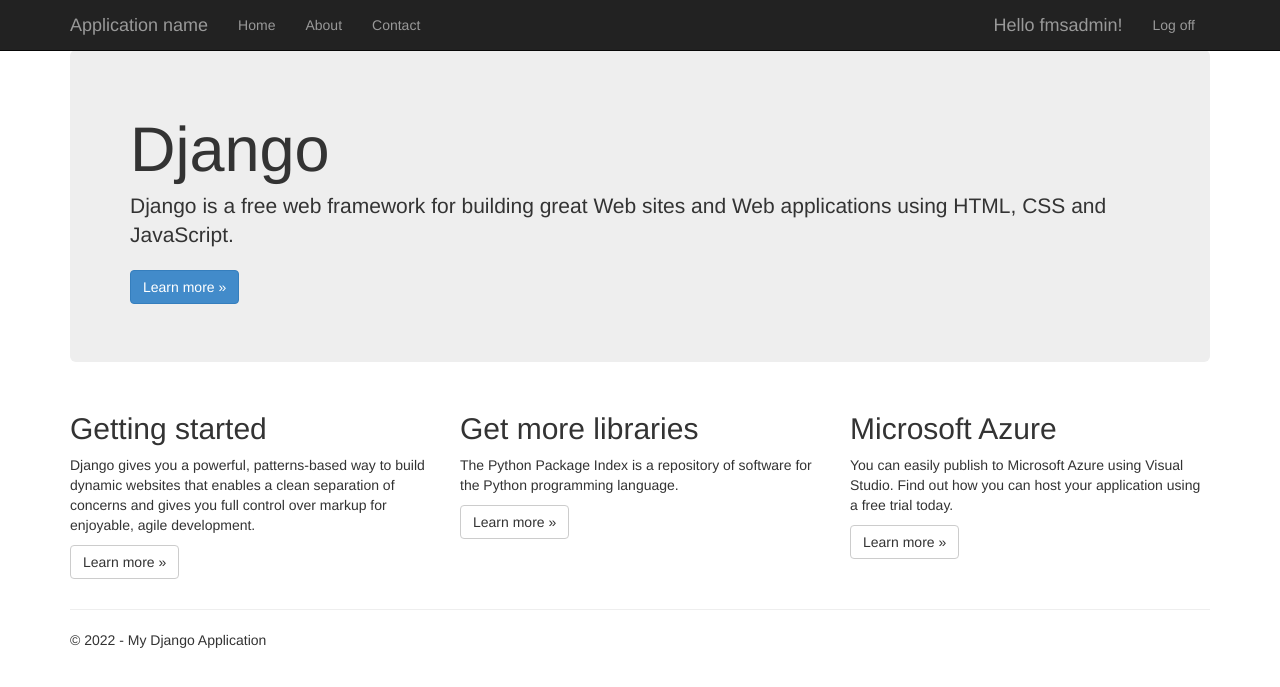
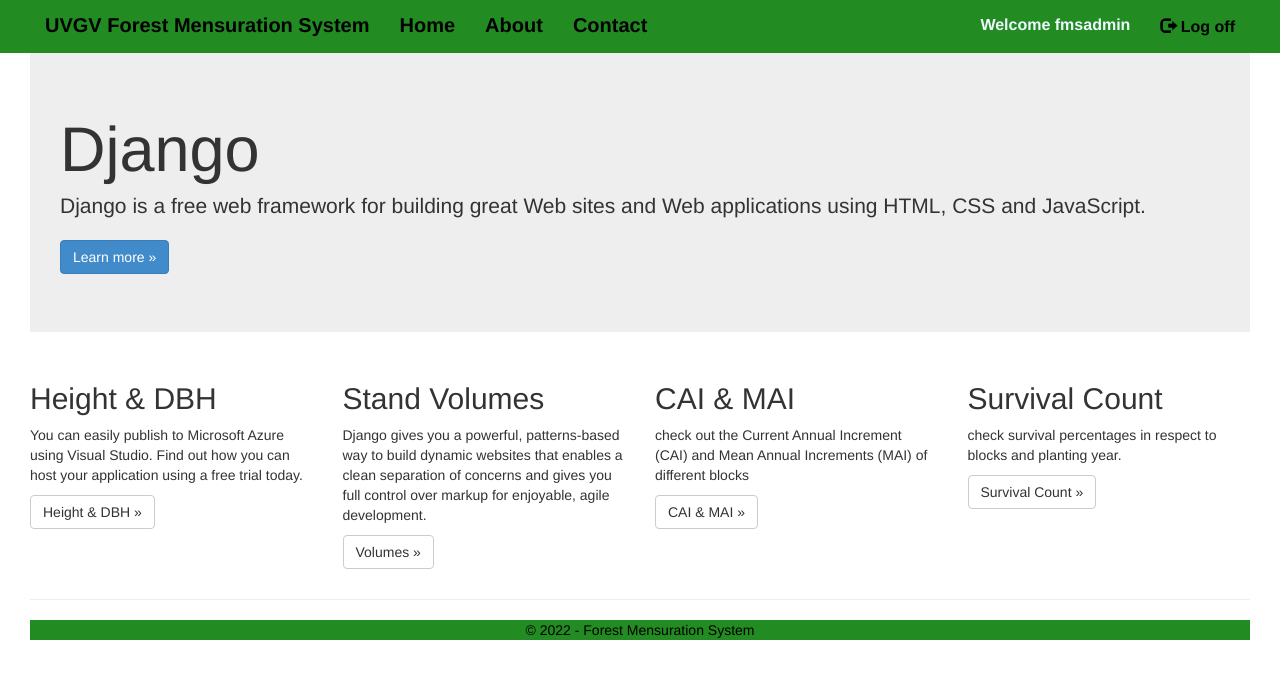
Before and after one commit to codewizk/ForestMensurationSystem, a Django app: page / in a window 1280 px wide. Shown: the top 687 px of the page. Run offline with Django 3.2, Linux system fonts and the light colour scheme; a user stored in the database is signed in; some libraries are stand-ins or nearby versions.

Commit message:
first push

```diff
--- a/ForestMensurationSystem/settings.py
+++ b/ForestMensurationSystem/settings.py
@@ -33,6 +33,10 @@
 INSTALLED_APPS = [
     'app',
     # Add your apps here to enable them
+    #'admin_interface',
+    #'flat_responsive',
+    #'flat',
+    #'colorfield',
     'django.contrib.admin',
     'django.contrib.auth',
     'django.contrib.contenttypes',
@@ -40,7 +44,7 @@
     'django.contrib.messages',
     'django.contrib.staticfiles',
 ]
-
+X_FRAME_OPTIONS='SAMEORIGIN'
 # Middleware framework
 # https://docs.djangoproject.com/en/2.1/topics/http/middleware/
 MIDDLEWARE = [
--- a/ForestMensurationSystem/urls.py
+++ b/ForestMensurationSystem/urls.py
@@ -7,6 +7,9 @@
 from django.contrib import admin
 from django.contrib.auth.views import LoginView, LogoutView
 from app import forms, views
+
+admin.site.site_header = 'Forest Mensuration System'
+admin.site.index_title = 'System Administration'
 
 
 urlpatterns = [
--- /dev/null
+++ b/app/static/app/content/mysite.css
@@ -0,0 +1,38 @@
+.nav-text-color, .nav-text-colors {
+
+    color: black;
+    font-size: 20px;
+    font-weight: bold;
+
+
+}
+
+.nav-text-colors:hover{
+
+    color:white ;
+
+}
+
+
+.log {
+
+    color: aliceblue;
+    font-size: 16px;
+    font-weight: bold;
+
+}
+
+.logoff {
+
+    color: black;
+    font-size: 16px;
+    font-weight: bold;
+
+}
+
+.container-fluid {
+    padding-left: 30px;
+    padding-right: 30px;
+
+
+}
--- a/app/static/app/content/site.css
+++ b/app/static/app/content/site.css
@@ -1,24 +1,26 @@
 body {
     padding-top: 50px;
     padding-bottom: 20px;
+
 }
 
 /* Set padding to keep content from hitting the edges */
 .body-content {
-    padding-left: 15px;
-    padding-right: 15px;
+    padding-left: 30px;
+    padding-right: 30px;
+
 }
 
 /* Set width on the form input elements since they're 100% wide by default */
 input,
 select,
 textarea {
-    max-width: 280px;
+    max-width: 380px;
 }
 
 /* styles for validation helpers */
 .field-validation-error {
-    color: #b94a48;
+    color: #ec0b08;
 }
 
 .field-validation-valid {
@@ -26,7 +28,7 @@
 }
 
 input.input-validation-error {
-    border: 1px solid #b94a48;
+    border: 1px solid #ec0b08;
 }
 
 input[type="checkbox"].input-validation-error {
@@ -34,7 +36,7 @@
 }
 
 .validation-summary-errors {
-    color: #b94a48;
+    color: #ec0b08;
 }
 
 .validation-summary-valid {
--- a/app/templates/app/index.html
+++ b/app/templates/app/index.html
@@ -2,32 +2,40 @@
 
 {% block content %}
 
-<div class="jumbotron">
+<div class="jumbotron jumbotron-fluid">
     <h1>Django</h1>
     <p class="lead">Django is a free web framework for building great Web sites and Web applications using HTML, CSS and JavaScript.</p>
     <p><a href="https://www.djangoproject.com/" class="btn btn-primary btn-large">Learn more &raquo;</a></p>
 </div>
 
 <div class="row">
-    <div class="col-md-4">
-        <h2>Getting started</h2>
+
+    <div class="col-md-3">
+        <h2>Height & DBH</h2>
+        <p>You can easily publish to Microsoft Azure using Visual Studio. Find out how you can host your application using a free trial today.</p>
+        <p><a class="btn btn-default" href="http://azure.microsoft.com">Height & DBH &raquo;</a></p>
+    </div>
+
+    <div class="col-md-3">
+        <h2>Stand Volumes</h2>
         <p>
             Django gives you a powerful, patterns-based way to build dynamic websites that
             enables a clean separation of concerns and gives you full control over markup
             for enjoyable, agile development.
         </p>
-        <p><a class="btn btn-default" href="https://djangobook.com/django-tutorials/">Learn more &raquo;</a></p>
+        <p><a class="btn btn-default" href="https://djangobook.com/django-tutorials/">Volumes &raquo;</a></p>
     </div>
-    <div class="col-md-4">
-        <h2>Get more libraries</h2>
-        <p>The Python Package Index is a repository of software for the Python programming language.</p>
-        <p><a class="btn btn-default" href="https://pypi.org/">Learn more &raquo;</a></p>
+    <div class="col-md-3">
+        <h2>CAI & MAI</h2>
+        <p>check out the Current Annual Increment (CAI) and Mean Annual Increments (MAI) of different blocks</p>
+        <p><a class="btn btn-default" href="https://pypi.org/">CAI & MAI &raquo;</a></p>
     </div>
-    <div class="col-md-4">
-        <h2>Microsoft Azure</h2>
-        <p>You can easily publish to Microsoft Azure using Visual Studio. Find out how you can host your application using a free trial today.</p>
-        <p><a class="btn btn-default" href="http://azure.microsoft.com">Learn more &raquo;</a></p>
+    <div class="col-md-3">
+        <h2>Survival Count</h2>
+        <p>check survival percentages in respect to blocks and planting year.</p>
+        <p><a class="btn btn-default" href="http://azure.microsoft.com">Survival Count &raquo;</a></p>
     </div>
+
 </div>
 
 {% endblock %}
--- a/app/templates/app/layout.html
+++ b/app/templates/app/layout.html
@@ -3,40 +3,44 @@
 <head>
     <meta charset="utf-8" />
     <meta name="viewport" content="width=device-width, initial-scale=1.0">
-    <title>{{ title }} - My Django Application</title>
-    {% load staticfiles %}
+    <title>{{ title }} - UVGV-FMS</title>
+    {% load static %}
     <link rel="stylesheet" type="text/css" href="{% static 'app/content/bootstrap.min.css' %}" />
     <link rel="stylesheet" type="text/css" href="{% static 'app/content/site.css' %}" />
+    <link rel="stylesheet" type="text/css" href="{% static 'app/content/mysite.css' %}" />
     <script src="{% static 'app/scripts/modernizr-2.6.2.js' %}"></script>
 </head>
 
 <body>
-    <div class="navbar navbar-inverse navbar-fixed-top">
-        <div class="container">
+    <div class="navbar  navbar-fixed-top" style="background-color:forestgreen;" >
+        <div class="container-fluid">
             <div class="navbar-header">
                 <button type="button" class="navbar-toggle" data-toggle="collapse" data-target=".navbar-collapse">
                     <span class="icon-bar"></span>
                     <span class="icon-bar"></span>
                     <span class="icon-bar"></span>
                 </button>
-                <a href="/" class="navbar-brand">Application name</a>
+                <a   href="/" class="navbar-brand nav-text-colors " >UVGV Forest Mensuration System</a>
             </div>
             <div class="navbar-collapse collapse">
                 <ul class="nav navbar-nav">
-                    <li><a href="{% url 'home' %}">Home</a></li>
-                    <li><a href="{% url 'about' %}">About</a></li>
-                    <li><a href="{% url 'contact' %}">Contact</a></li>
+                    <li><a class="nav-text-color" href="{% url 'home' %}">Home</a></li>
+                    <li><a class="nav-text-color" href="{% url 'about' %}">About</a></li>
+                    <li><a class="nav-text-color" href="{% url 'contact' %}">Contact</a></li>
                 </ul>
                 {% include 'app/loginpartial.html' %}
             </div>
         </div>
     </div>
 
-    <div class="container body-content">
+    <div class="container-fluid body-content">
 {% block content %}{% endblock %}
         <hr/>
-        <footer>
-            <p>&copy; {{ year }} - My Django Application</p>
+        <footer class="bg-light text-center text-lg-start">
+            <div class="text-center p-3" style="background-color: forestgreen;">
+                <p style="color: black;">&copy; {{ year }} - Forest Mensuration System</p>
+            </div>
+
         </footer>
     </div>
 
--- a/app/templates/app/loginpartial.html
+++ b/app/templates/app/loginpartial.html
@@ -2,15 +2,15 @@
 <form id="logoutForm" action="/logout/" method="post" class="navbar-right">
     {% csrf_token %}
     <ul class="nav navbar-nav navbar-right">
-        <li><span class="navbar-brand">Hello {{ user.username }}!</span></li>
-        <li><a href="javascript:document.getElementById('logoutForm').submit()">Log off</a></li>
+        <li><span class="navbar-brand log">Welcome {{ user.username }}</span></li>
+        <li><a class="logoff" href="javascript:document.getElementById('logoutForm').submit()"><span class="glyphicon glyphicon-log-out"></span> Log off</a></li>
     </ul>
 </form>
 
 {% else %}
 
 <ul class="nav navbar-nav navbar-right">
-    <li><a href="{% url 'login' %}">Log in</a></li>
+    <li><a class="log" href="{% url 'login' %}"><span class="glyphicon glyphicon-log-in"></span> Login</a></li>
 </ul>
 
 {% endif %}
--- a/app/views.py
+++ b/app/views.py
@@ -13,7 +13,7 @@
         request,
         'app/index.html',
         {
-            'title':'Home Page',
+            'title':'Home',
             'year':datetime.now().year,
         }
     )
@@ -26,7 +26,7 @@
         'app/contact.html',
         {
             'title':'Contact',
-            'message':'Your contact page.',
+            'message':'',
             'year':datetime.now().year,
         }
     )
@@ -39,7 +39,7 @@
         'app/about.html',
         {
             'title':'About',
-            'message':'Your application description page.',
+            'message':'',
             'year':datetime.now().year,
         }
     )
```
Also changed, not shown: app/templates/app/about.html (+19 -2 lines), app/templates/app/admin/base.html (added, +7 -0 lines), app/templates/app/contact.html (+10 -7 lines), app/templates/app/login.html (+5 -5 lines), db.sqlite3.
